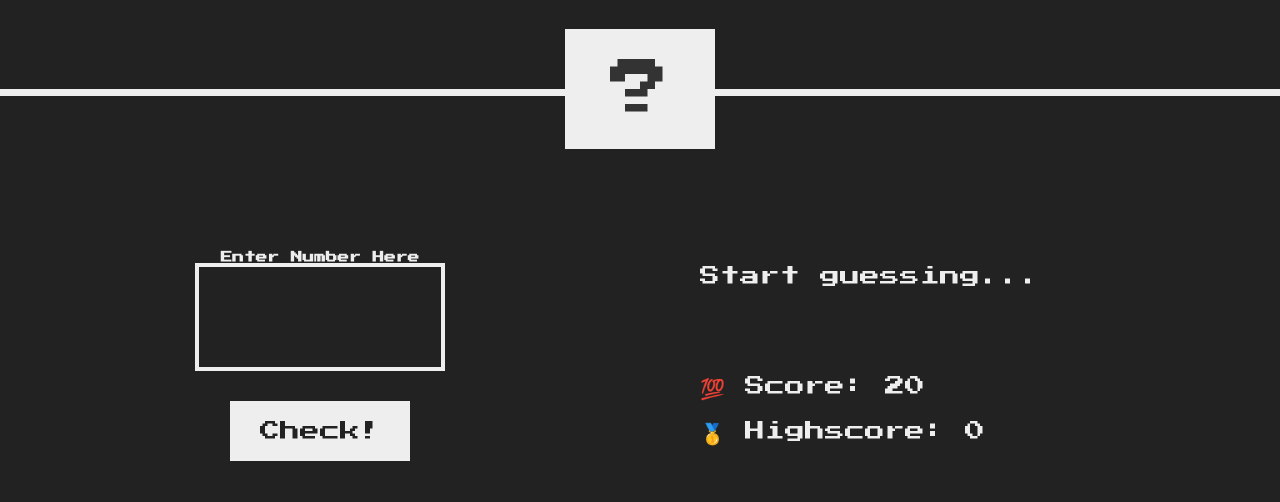
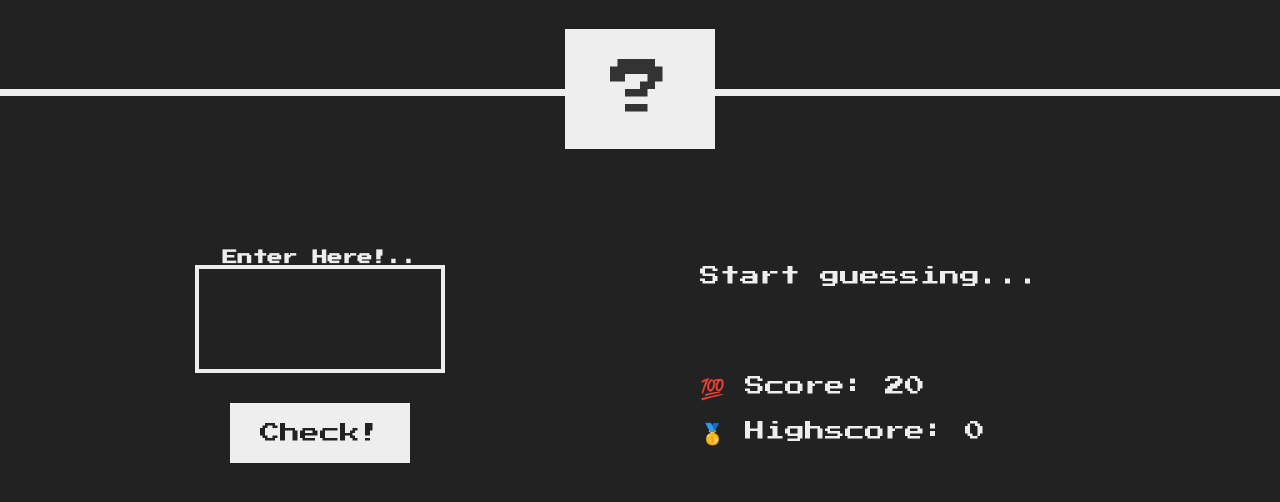
Before and after one commit to suhit1/Guess_The_Number, a plain HTML site: page index.html in a window 1280 px wide. Shown: the part 184-686 px from the top of the page. Drawn offline with Linux system fonts and the light colour scheme.

Commit message:
Update index.html

```diff
--- a/index.html
+++ b/index.html
@@ -16,7 +16,7 @@
     </header>
     <main>
       <section class="left">
-        <h3>Enter Number Here</h3>
+        <h2>Enter Here!..</h2>
         <input type="number" class="guess" />
         <button class="btn check">Check!</button>
       </section>
```
